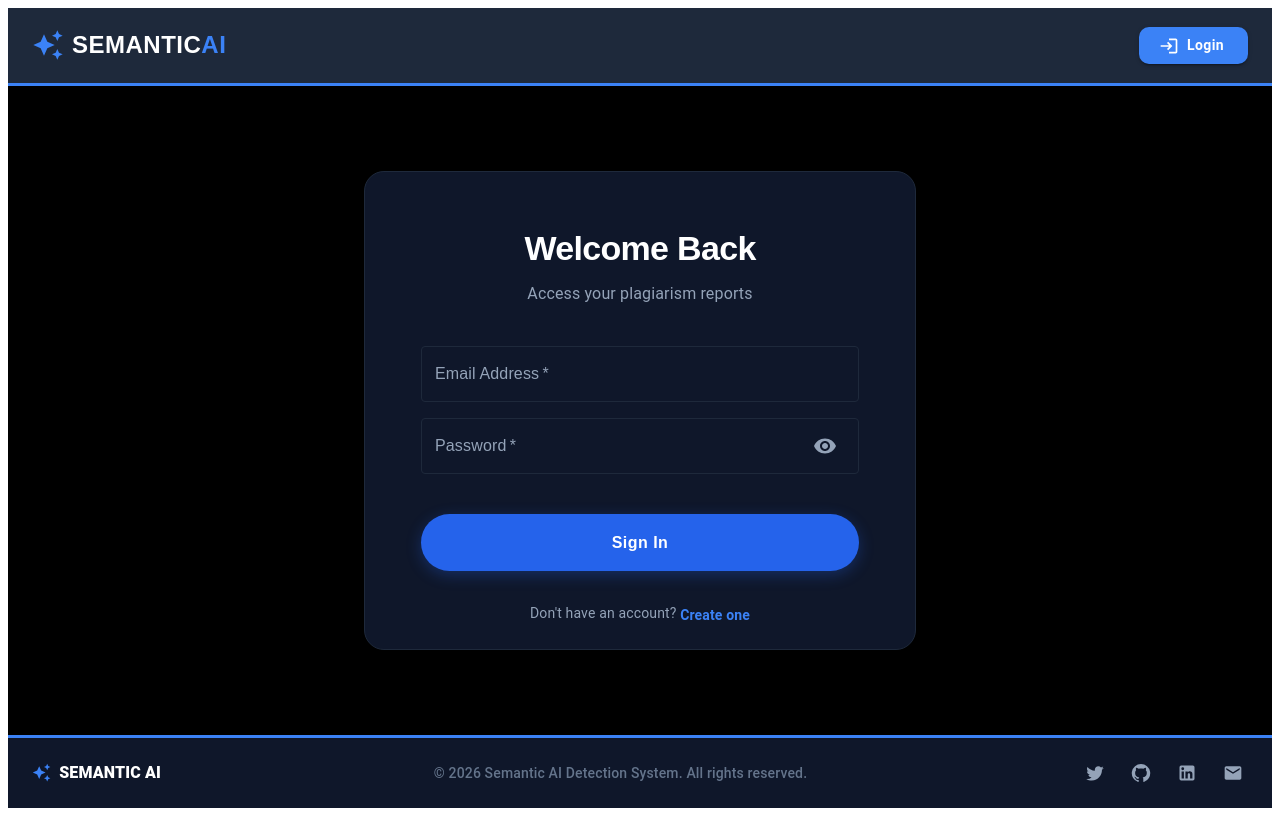
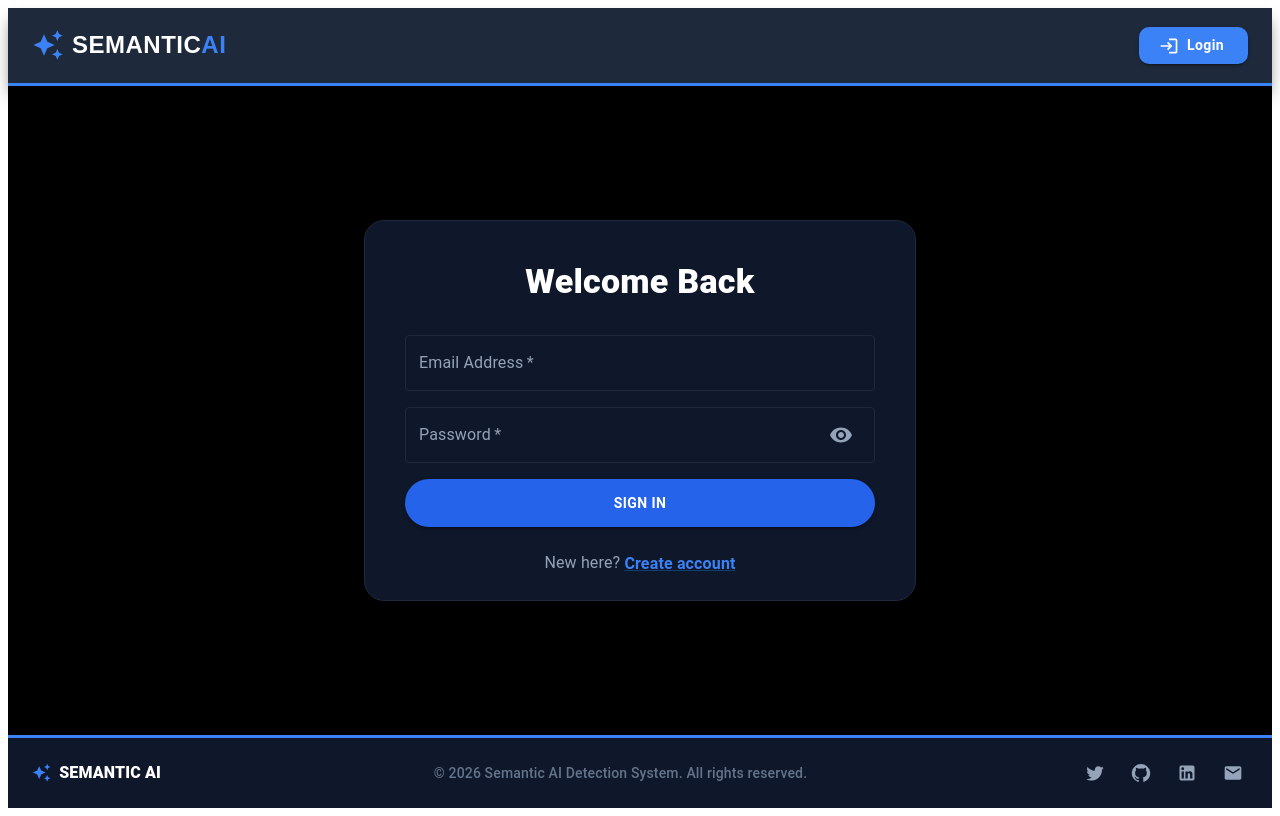
Before and after one commit to HimaVarshitha7/Plagirism_frontned, a React (Create React App) app: page /auth in a window 1280 px wide. Built offline with nearby package versions, Linux system fonts and the light colour scheme.

Commit message:
Final backend URL integration for Upload

```diff
--- a/src/pages/Auth.jsx
+++ b/src/pages/Auth.jsx
@@ -25,7 +25,6 @@ export default function Auth() {
     e.preventDefault();
     setError("");
 
-    // --- UPDATED TO LIVE RENDER URL ---
     const endpoint = isLogin
       ? "https://plagirism-backend.onrender.com/login"
       : "https://plagirism-backend.onrender.com/register";
@@ -56,8 +55,7 @@ export default function Auth() {
         setError(data.msg || "Something went wrong.");
       }
     } catch (err) {
-      // Free tier servers take ~30s to wake up if they haven't been used recently
-      setError("Cannot connect to server. The AI engine is waking up, please try again in 30 seconds.");
+      setError("Cannot connect to server. The AI engine is waking up on Render, please wait 30 seconds and try again.");
     }
   };
 
@@ -70,127 +68,46 @@ export default function Auth() {
       "&:hover fieldset": { borderColor: "#3b82f6" },
       "&.Mui-focused fieldset": { borderColor: "#2563eb" },
     },
-    "& input:-webkit-autofill": {
-      WebkitBoxShadow: "0 0 0 1000px #0f172a inset !important",
-      WebkitTextFillColor: "#ffffff !important",
-    },
-    "& .MuiInputLabel-root": {
-      color: "#94a3b8",
-      fontFamily: "'Poppins', sans-serif"
-    },
+    "& .MuiInputLabel-root": { color: "#94a3b8" },
   };
 
   return (
-    <Box sx={{
-      display: "flex",
-      flexDirection: "column",
-      height: "100vh",
-      overflow: "hidden",
-      backgroundColor: "#000000",
-      fontFamily: "'Inter', 'Poppins', sans-serif"
-    }}>
+    <Box sx={{ display: "flex", flexDirection: "column", height: "100vh", backgroundColor: "#000000" }}>
       <Header />
-
-      <Box component="main" sx={{
-        flexGrow: 1,
-        overflowY: "auto",
-        display: "flex",
-        alignItems: "center",
-        justifyContent: "center",
-        py: 4,
-        "&::-webkit-scrollbar": { width: "8px" },
-        "&::-webkit-scrollbar-track": { background: "#000" },
-        "&::-webkit-scrollbar-thumb": { background: "#1e293b", borderRadius: "10px" }
-      }}>
+      <Box component="main" sx={{ flexGrow: 1, display: "flex", alignItems: "center", justifyContent: "center" }}>
         <Container maxWidth="sm">
-          <Card sx={{
-            backgroundColor: "#0f172a",
-            border: "1px solid #1e293b",
-            borderRadius: 5,
-            boxShadow: "0px 20px 50px rgba(0,0,0,0.9)"
-          }}>
-            <CardContent sx={{ p: { xs: 4, md: 7 } }}>
-              <Fade in={showSuccess} unmountOnExit>
-                <Alert severity="success" sx={{ mb: 3, borderRadius: 2, bgcolor: "#064e3b", color: "#6ee7b7" }}>
-                  Account created! Redirecting to login...
-                </Alert>
-              </Fade>
-
-              {error && (
-                <Alert severity="error" sx={{ mb: 3, borderRadius: 2, bgcolor: "#450a0a", color: "#fca5a5", border: "1px solid #7f1d1d" }}>
-                  {error}
-                </Alert>
-              )}
-
-              <Typography variant="h4" fontWeight="800" textAlign="center" sx={{
-                mb: 1.5,
-                color: "#ffffff",
-                fontFamily: "'Poppins', sans-serif",
-                letterSpacing: "-0.02em"
-              }}>
+          <Card sx={{ backgroundColor: "#0f172a", border: "1px solid #1e293b", borderRadius: 5 }}>
+            <CardContent sx={{ p: 5 }}>
+              <Fade in={showSuccess} unmountOnExit><Alert severity="success" sx={{ mb: 3 }}>Account created! Log in now.</Alert></Fade>
+              {error && <Alert severity="error" sx={{ mb: 3 }}>{error}</Alert>}
+              <Typography variant="h4" fontWeight="800" textAlign="center" color="white" mb={4}>
                 {isLogin ? "Welcome Back" : "Create Account"}
               </Typography>
-              <Typography variant="body1" textAlign="center" sx={{
-                color: "#94a3b8",
-                mb: 5,
-                fontWeight: 400
-              }}>
-                {isLogin ? "Access your plagiarism reports" : "Join the community today"}
-              </Typography>
-
               <Box component="form" onSubmit={handleSubmit}>
-                {!isLogin && (
-                  <TextField fullWidth label="Full Name" name="name" required
-                    value={formData.name} onChange={handleInputChange} sx={inputStyle}
-                  />
-                )}
-                <TextField fullWidth label="Email Address" type="email" name="email" required
-                  value={formData.email} onChange={handleInputChange} sx={inputStyle}
-                />
-                <TextField fullWidth label="Password" type={showPassword ? "text" : "password"} name="password" required
-                  value={formData.password} onChange={handleInputChange}
+                {!isLogin && <TextField fullWidth label="Full Name" name="name" required value={formData.name} onChange={handleInputChange} sx={inputStyle} />}
+                <TextField fullWidth label="Email Address" type="email" name="email" required value={formData.email} onChange={handleInputChange} sx={inputStyle} />
+                <TextField fullWidth label="Password" type={showPassword ? "text" : "password"} name="password" required value={formData.password} onChange={handleInputChange}
                   InputProps={{ endAdornment: (
                     <InputAdornment position="end">
                       <IconButton onClick={() => setShowPassword(!showPassword)} sx={{ color: "#94a3b8" }}>
                         {showPassword ? <VisibilityOff /> : <Visibility />}
                       </IconButton>
                     </InputAdornment>
-                  )}}
-                  sx={{ ...inputStyle, mb: 5 }}
-                />
-                <Button type="submit" fullWidth variant="contained"
-                  sx={{
-                    py: 1.8,
-                    borderRadius: "50px",
-                    backgroundColor: "#2563eb",
-                    fontWeight: "800",
-                    fontSize: "1rem",
-                    textTransform: "none",
-                    fontFamily: "'Poppins', sans-serif",
-                    boxShadow: "0 4px 15px rgba(37, 99, 235, 0.3)",
-                    "&:hover": { backgroundColor: "#1d4ed8" }
-                  }}>
+                  )}} sx={inputStyle} />
+                <Button type="submit" fullWidth variant="contained" sx={{ py: 1.5, borderRadius: "50px", bgcolor: "#2563eb", fontWeight: "bold" }}>
                   {isLogin ? "Sign In" : "Sign Up"}
                 </Button>
               </Box>
-
-              <Typography variant="body2" textAlign="center" sx={{ mt: 4, color: "#94a3b8" }}>
-                {isLogin ? "Don't have an account? " : "Already a member? "}
-                <Link component="button" type="button" onClick={() => setIsLogin(!isLogin)}
-                  sx={{
-                    color: "#3b82f6",
-                    fontWeight: "700",
-                    textDecoration: "none",
-                    "&:hover": { textDecoration: "underline" }
-                  }}>
-                  {isLogin ? "Create one" : "Sign in instead"}
+              <Typography textAlign="center" sx={{ mt: 3, color: "#94a3b8" }}>
+                {isLogin ? "New here? " : "Member? "}
+                <Link component="button" onClick={() => setIsLogin(!isLogin)} sx={{ color: "#3b82f6", fontWeight: "700" }}>
+                  {isLogin ? "Create account" : "Sign in instead"}
                 </Link>
               </Typography>
             </CardContent>
           </Card>
         </Container>
       </Box>
-
       <Footer />
     </Box>
   );
```
